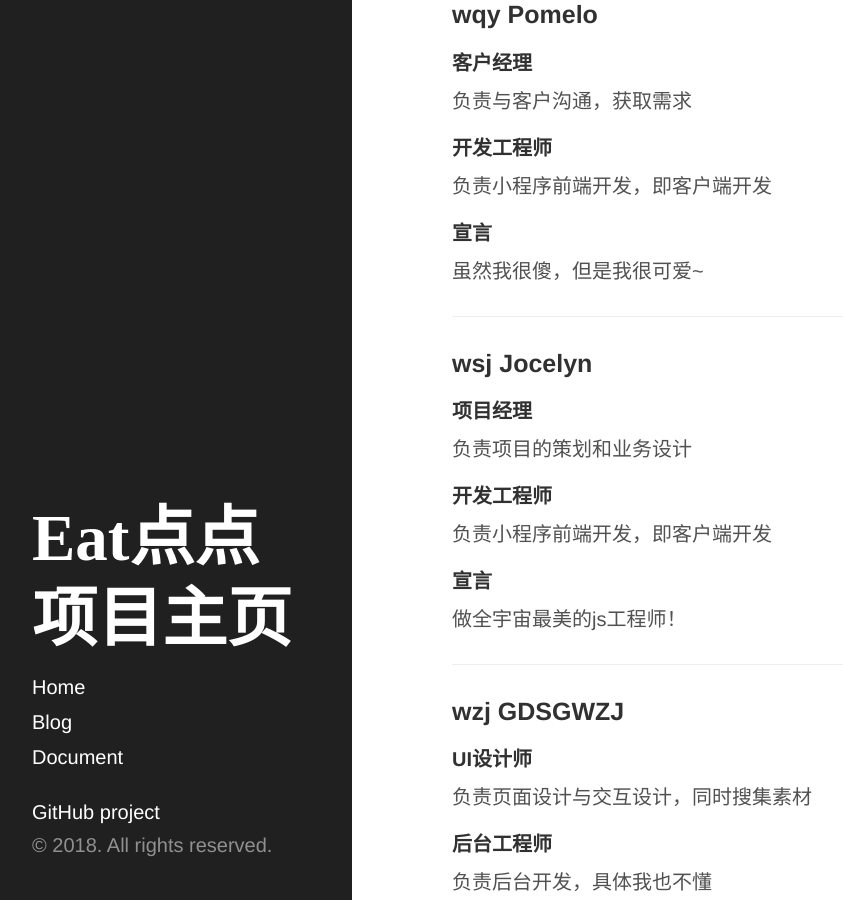
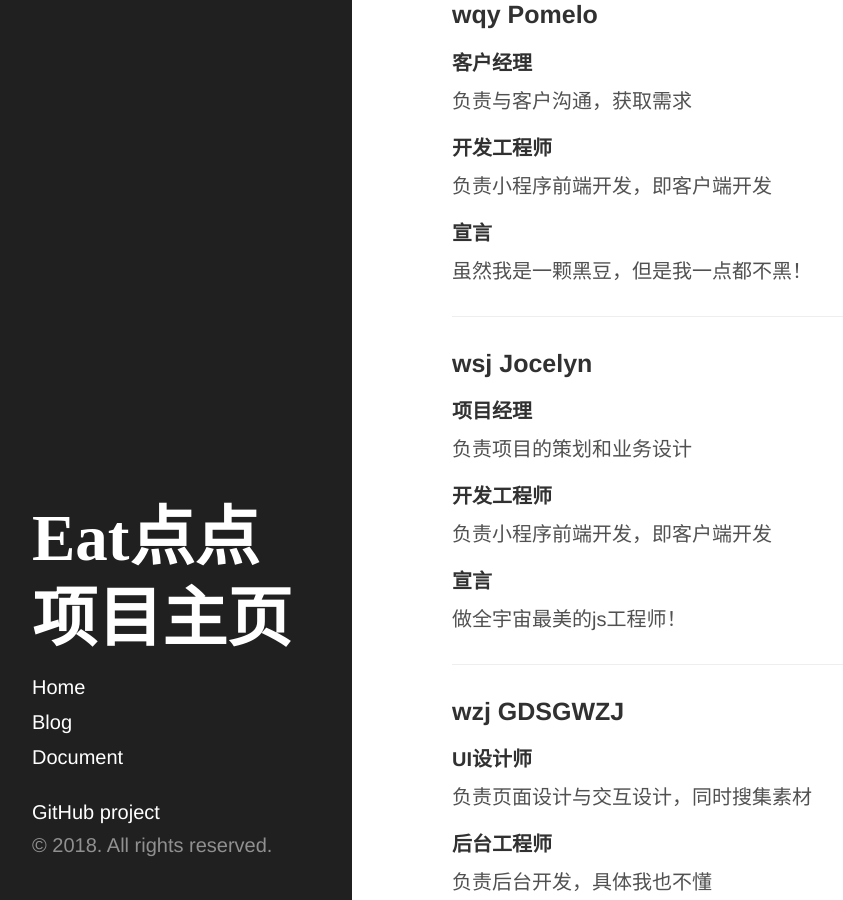
Before and after one commit to ChickenDinner8/ChickenDinner8.github.io, a Jekyll site: the page built from _posts/2018-04-11-team_profile.md, in a window 1280 px wide and 900 px high, scrolled down 440 px. Shown: the whole window, without its empty margins (8-851 px from the left). Built offline with Jekyll 4.4.1, drawn with Linux system fonts in a browser that asks for light colours.

Commit message:
Update 2018-04-11-team_profile.md

```diff
--- a/_posts/2018-04-11-team_profile.md
+++ b/_posts/2018-04-11-team_profile.md
@@ -24,7 +24,7 @@ tags: document
 
 ##### 宣言
 
-虽然我很傻，但是我很可爱~
+虽然我是一颗黑豆，但是我一点都不黑！
 
 ------
 
```
